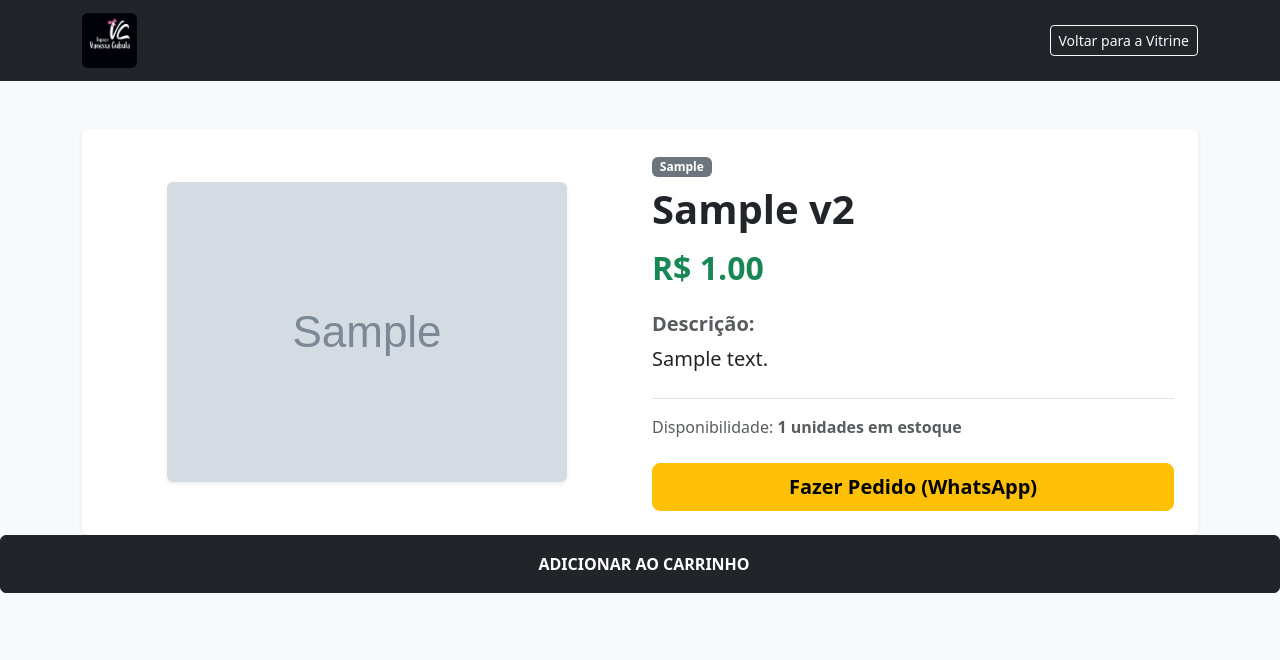
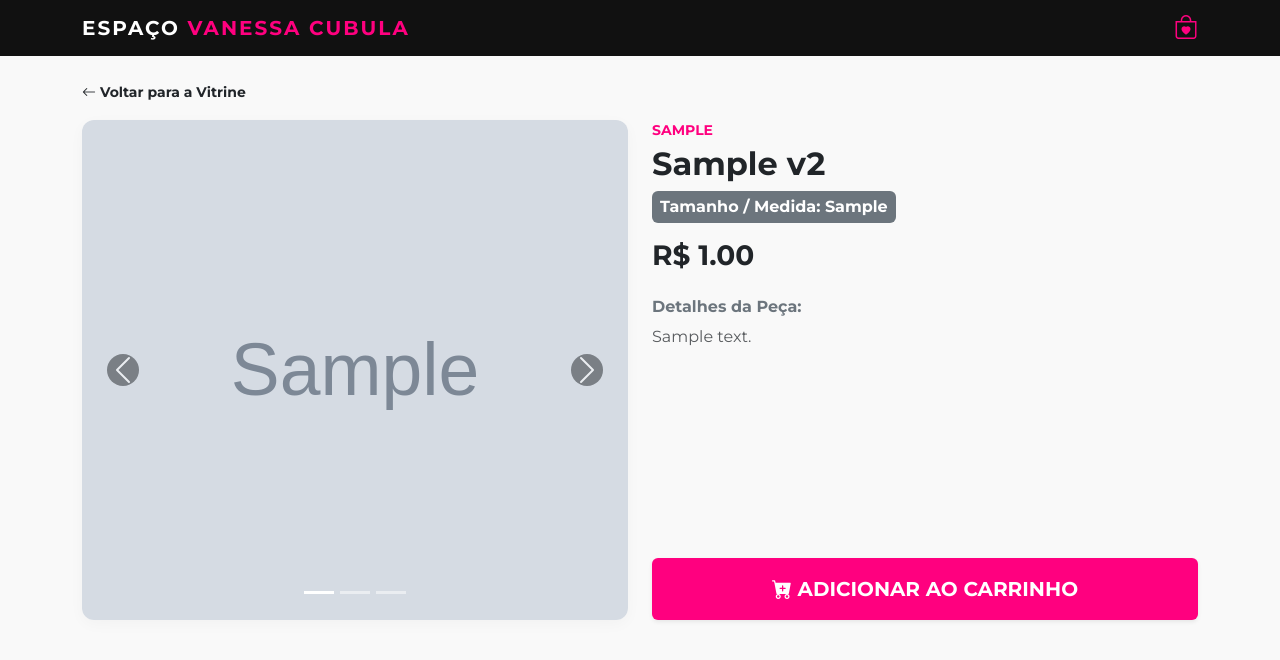
Before and after one commit to lucastycot-boop/site-loja, a Flask app: page /produto/1 in a window 1280 px wide. Shown: the top 660 px of the page. Run offline with Flask 3, Linux system fonts and the light colour scheme; tables that the repository leaves empty hold one stand-in row (values such as "Sample post"); grey boxes marked "Sample" are stand-in pictures.

Commit message:
Update produto.html

```diff
--- a/templates/produto.html
+++ b/templates/produto.html
@@ -5,47 +5,151 @@
     <meta name="viewport" content="width=device-width, initial-scale=1.0">
     <title>{{ produto.nome }} - Espaço Vanessa Cubula</title>
     <link href="https://cdn.jsdelivr.net/npm/bootstrap@5.3.0/dist/css/bootstrap.min.css" rel="stylesheet">
+    <link href="https://fonts.googleapis.com/css2?family=Montserrat:wght@300;400;500;600;700;800&display=swap" rel="stylesheet">
+    <link rel="stylesheet" href="https://cdn.jsdelivr.net/npm/bootstrap-icons@1.11.1/font/bootstrap-icons.css">
+
+    <style>
+        body {
+            font-family: 'Montserrat', sans-serif;
+            background-color: #f9f9f9;
+            color: #111111;
+        }
+        .bg-boutique-black { background-color: #111111; }
+        .text-pink { color: #ff007f; }
+        .btn-pink {
+            background-color: #ff007f;
+            color: white;
+            border: none;
+            font-weight: 700;
+            transition: all 0.3s ease;
+        }
+        .btn-pink:hover {
+            background-color: #d40069;
+            color: white;
+        }
+        /* Container do Carrossel de Fotos */
+        .carousel-container {
+            width: 100%;
+            height: 500px;
+            background-color: #ffffff;
+            border-radius: 12px;
+            overflow: hidden;
+            box-shadow: 0 4px 15px rgba(0,0,0,0.03);
+        }
+        .carousel-item img {
+            width: 100%;
+            height: 500px;
+            object-fit: cover;
+        }
+        @media (max-width: 767px) {
+            .carousel-container, .carousel-item img { height: 350px; }
+        }
+    </style>
 </head>
-<body class="bg-light">
+<body>
 
-    <nav class="navbar navbar-dark bg-dark mb-5">
+    <nav class="navbar navbar-expand-lg navbar-dark bg-boutique-black py-2 sticky-top">
         <div class="container">
-           <a class="navbar-brand d-flex align-items-center" href="/">
-    <img src="{{ url_for('static', filename='logo.webp') }}" alt="Espaço Vanessa Cubula" style="height: 55px; width: auto; border-radius: 6px;">
-</a>
-            <a href="/" class="btn btn-outline-light btn-sm">Voltar para a Vitrine</a>
+            <a class="navbar-brand fw-bold text-uppercase" href="/" style="letter-spacing: 2px;">
+                Espaço <span class="text-pink">Vanessa Cubula</span>
+            </a>
+            <a href="/carrinho" class="text-white position-relative fs-4">
+                <i class="bi bi-bag-heart text-pink"></i>
+                {% if session.get('carrinho') %}
+                    <span class="position-absolute top-0 start-100 translate-middle badge rounded-pill bg-pink" style="font-size: 0.6rem;">
+                        {{ session['carrinho'].values()|sum }}
+                    </span>
+                {% endif %}
+            </a>
         </div>
     </nav>
 
-    <div class="container">
-        <div class="card border-0 shadow-sm p-4">
-            <div class="row align-items-center">
+    <div class="container mt-4 mb-5">
+        <div class="mb-3">
+            <a href="/" class="text-dark text-decoration-none small fw-bold"><i class="bi bi-arrow-left"></i> Voltar para a Vitrine</a>
+        </div>
 
-                <div class="col-md-6 mb-4 mb-md-0 text-center">
-                    {% if produto.imagem_url %}
-                        <img src="{{ url_for('static', filename='uploads/' ~ produto.imagem_url) }}" class="img-fluid rounded shadow-sm" alt="{{ produto.nome }}" style="max-height: 400px; object-fit: cover;">
-                    {% else %}
-                        <div class="bg-secondary text-light d-flex align-items-center justify-content-center rounded" style="height: 300px;">Sem foto</div>
+        <div class="row g-4">
+            <div class="col-12 col-md-6">
+                <div id="carrosselProduto" class="carousel slide carousel-container" data-bs-ride="false">
+
+                    <div class="carousel-indicators">
+                        {% if produto.imagem_url %}
+                            <button type="button" data-bs-target="#carrosselProduto" data-bs-slide-to="0" class="active" aria-current="true"></button>
+                        {% endif %}
+                        {% if produto.imagem_url2 %}
+                            <button type="button" data-bs-target="#carrosselProduto" data-bs-slide-to="1"></button>
+                        {% endif %}
+                        {% if produto.imagem_url3 %}
+                            <button type="button" data-bs-target="#carrosselProduto" data-bs-slide-to="2"></button>
+                        {% endif %}
+                    </div>
+
+                    <div class="carousel-inner">
+                        {% if produto.imagem_url %}
+                        <div class="carousel-item active">
+                            <img src="{{ url_for('static', filename='uploads/' ~ produto.imagem_url) }}" alt="{{ produto.nome }}">
+                        </div>
+                        {% endif %}
+
+                        {% if produto.imagem_url2 %}
+                        <div class="carousel-item">
+                            <img src="{{ url_for('static', filename='uploads/' ~ produto.imagem_url2) }}" alt="{{ produto.nome }} - Foto 2">
+                        </div>
+                        {% endif %}
+
+                        {% if produto.imagem_url3 %}
+                        <div class="carousel-item">
+                            <img src="{{ url_for('static', filename='uploads/' ~ produto.imagem_url3) }}" alt="{{ produto.nome }} - Foto 3">
+                        </div>
+                        {% endif %}
+
+                        {% if not produto.imagem_url and not produto.imagem_url2 and not produto.imagem_url3 %}
+                        <div class="carousel-item active">
+                            <div class="d-flex align-items-center justify-content-center text-muted bg-light" style="height: 100%;">
+                                <h5>Sem fotos disponíveis</h5>
+                            </div>
+                        </div>
+                        {% endif %}
+                    </div>
+
+                    {% if produto.imagem_url2 or produto.imagem_url3 %}
+                    <button class="carousel-control-prev" type="button" data-bs-target="#carrosselProduto" data-bs-slide="prev">
+                        <span class="carousel-control-prev-icon bg-dark rounded-circle p-2" aria-hidden="true"></span>
+                        <span class="visually-hidden">Anterior</span>
+                    </button>
+                    <button class="carousel-control-next" type="button" data-bs-target="#carrosselProduto" data-bs-slide="next">
+                        <span class="carousel-control-next-icon bg-dark rounded-circle p-2" aria-hidden="true"></span>
+                        <span class="visually-hidden">Próximo</span>
+                    </button>
                     {% endif %}
                 </div>
+            </div>
 
-                <div class="col-md-6">
-                    <span class="badge bg-secondary mb-2">{{ produto.categoria }}</span>
-                    <h1 class="fw-bold text-dark mb-3">{{ produto.nome }}</h1>
+            <div class="col-12 col-md-6 d-flex flex-column justify-content-between">
+                <div>
+                    <span class="text-uppercase text-pink fw-bold small d-block mb-1">{{ produto.categoria }}</span>
+                    <h2 class="fw-bold text-dark mb-2">{{ produto.nome }}</h2>
 
-                    <h2 class="text-success fw-bold mb-4">R$ {{ "%.2f"|format(produto.preco) }}</h2>
+                    {% if produto.tamanho %}
+                        <div class="mb-3">
+                            <span class="badge bg-secondary p-2 fs-6">Tamanho / Medida: {{ produto.tamanho }}</span>
+                        </div>
+                    {% endif %}
 
-                    <div class="mb-4">
-                        <h5 class="fw-bold text-muted">Descrição:</h5>
-                        <p class="text-dark fs-5">{{ produto.descricao if produto.descricao else 'Nenhuma descrição informada.' }}</p>
-                    </div>
+                    <h3 class="fw-bold text-dark mb-4">R$ {{ "%.2f"|format(produto.preco) }}</h3>
 
-                    <div class="border-top pt-3">
-                        <p class="text-muted">Disponibilidade: <strong>{{ produto.estoque }} unidades em estoque</strong></p>
-                        <button class="btn btn-warning btn-lg fw-bold w-100 mt-2">Fazer Pedido (WhatsApp)</button>
-                    </div>
+                    <h6 class="fw-bold text-secondary mb-2">Detalhes da Peça:</h6>
+                    <p class="text-muted" style="line-height: 1.6; white-space: pre-wrap;">{{ produto.descricao or 'Nenhuma descrição informada.' }}</p>
                 </div>
 
+                <div class="mt-4">
+                    <form action="/carrinho/adicionar/{{ produto.id }}" method="POST">
+                        <button type="submit" class="btn btn-pink w-100 py-3 text-uppercase fw-bold fs-5 shadow-sm">
+                            <i class="bi bi-cart-plus-fill"></i> Adicionar ao Carrinho
+                        </button>
+                    </form>
+                </div>
             </div>
         </div>
     </div>
@@ -53,9 +157,3 @@
     <script src="https://cdn.jsdelivr.net/npm/bootstrap@5.3.0/dist/js/bootstrap.bundle.min.js"></script>
 </body>
 </html>
-
-<form action="/carrinho/adicionar/{{ produto.id }}" method="POST">
-    <button type="submit" class="btn btn-dark w-100 py-3 fw-bold text-uppercase">
-        <i class="bi bi-bag-plus me-2"></i> Adicionar ao Carrinho
-    </button>
-</form>
```
